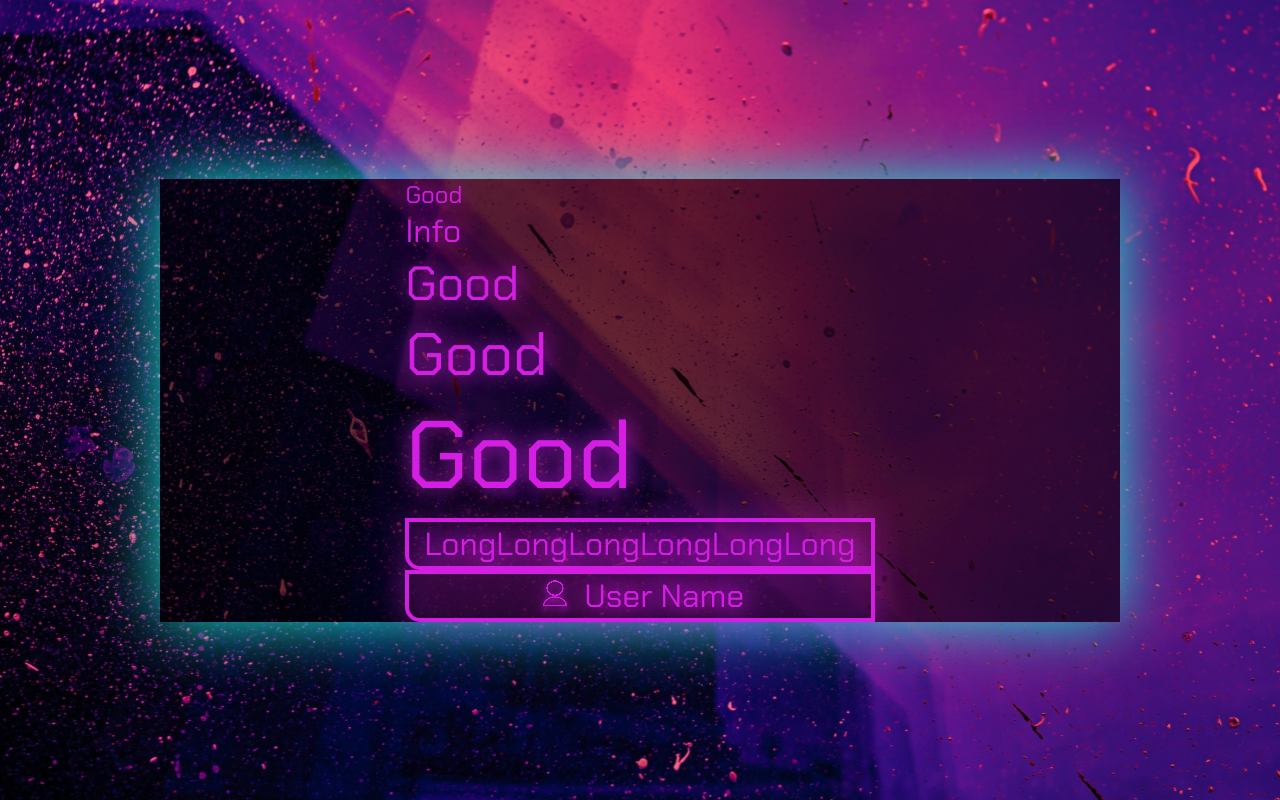
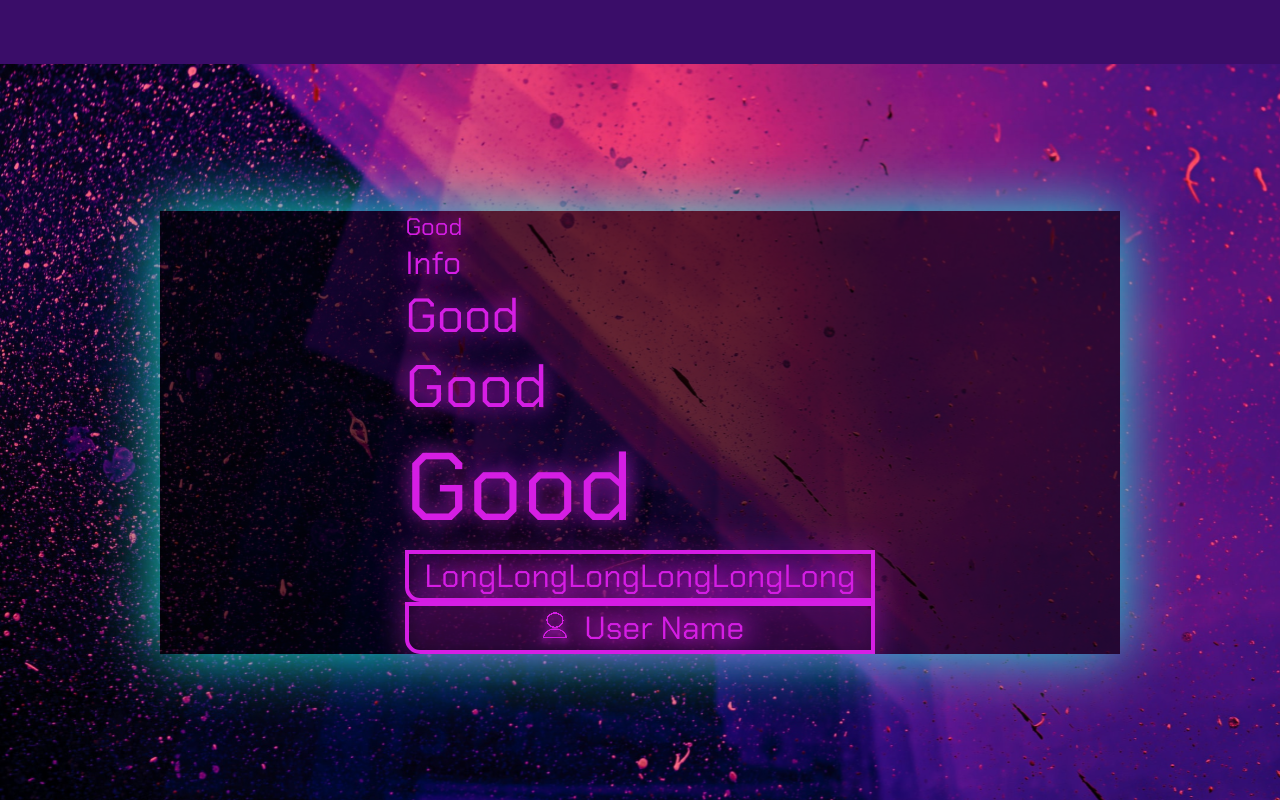
Before and after one commit to amunra2/web-bmstu-iu7, a Vue app in the folder src/frontend/: page / in a window 1280 px wide. Built offline with nearby package versions, Linux system fonts and the light colour scheme.

Commit message:
lab_03: добавлена navbar view

```diff
--- a/src/frontend/src/App.vue
+++ b/src/frontend/src/App.vue
@@ -7,13 +7,15 @@
 <script lang="ts">
 import { defineComponent } from "vue";
 import Background from "@/components/Background.vue"
+import NavBar from "@/components/NavBar.vue"
 
 export default defineComponent({
   data() {
     return { name: "Marina" };
   },
   components: {
-    Background
+    Background,
+    NavBar
   }
 });
 </script>
@@ -38,5 +40,6 @@ export default defineComponent({
   --cyan: rgb(30, 228, 216);
   --magenta: rgb(213, 30, 228);
   --violet: rgb(58, 13, 105);
+  --navbar-height: 64px;
 }
 </style>
--- /dev/null
+++ b/src/frontend/src/components/NavBar.vue
@@ -0,0 +1,28 @@
+<template>
+  <nav class="nav-container">
+  </nav>
+</template>
+
+<script lang="ts">
+import { defineComponent } from 'vue'
+
+export default defineComponent({
+  name: "NavBar",
+})
+</script>
+
+
+<style scoped>
+.nav-container {
+  position: fixed;
+  height: var(--navbar-height);
+  background-color: var(--violet);
+  left: 0;
+  right: 0;
+  padding-left: 1.4rem;
+  padding-right: 1.4rem;
+  display: flex;
+  justify-content: space-between;
+  align-items: center;
+}
+</style>
--- a/src/frontend/src/views/HomeView.vue
+++ b/src/frontend/src/views/HomeView.vue
@@ -1,5 +1,6 @@
 <template>
-  <body class="container">
+  <NavBarView>
+    <div class="container">
       <UpperBackground class="center">
         <PinkText fontSize="var(--tiny-text)">Good</PinkText>
         <PinkText fontSize="var(--little-text)">Info</PinkText>
@@ -9,23 +10,28 @@
         <Button v-on:click="consoleInfo">LongLongLongLongLongLong</Button>
         <UserPatch v-on:click="consoleInfo">User Name</UserPatch>
       </UpperBackground>
-  </body>
+    </div>
+  </NavBarView>
 </template>
 
 <script lang="ts">
 import { defineComponent } from "vue";
+import NavBarView from "@/views/NavBarView.vue"
 import PinkText from "@/components/PinkText.vue"
 import Button from "@/components/Button.vue"
 import UserPatch from "@/components/UserPatch.vue"
 import UpperBackground from "@/components/UpperBackground.vue";
+import NavBar from "@/components/NavBar.vue";
 
 export default defineComponent({
   name: "HomeView",
   components: {
+    NavBarView,
     PinkText,
     Button,
     UserPatch,
-    UpperBackground
+    UpperBackground,
+    NavBar
   },
   methods: {
     consoleInfo: function(event: Event){
--- /dev/null
+++ b/src/frontend/src/views/NavBarView.vue
@@ -0,0 +1,20 @@
+<template>
+    <div style="height: var(--navbar-height)">
+      <NavBar />
+    </div>
+    <div style="height: calc(100% - var(--navbar-height)">
+        <slot></slot>
+    </div>
+</template>
+
+<script lang="ts">
+import { defineComponent } from 'vue'
+import NavBar from "@/components/NavBar.vue"
+
+export default defineComponent({
+    name: "NavBarView",
+    components: {
+        NavBar
+    }
+})
+</script>
```
Lines whose indentation alone changed are shown as unchanged.
